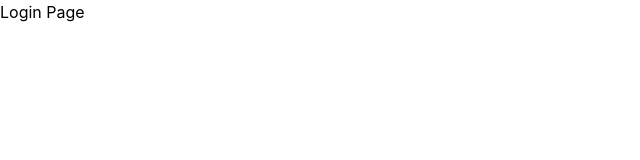
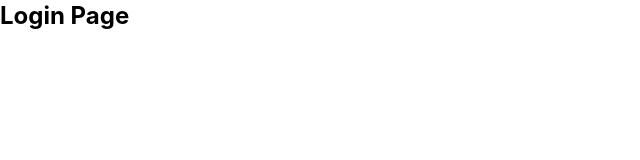
Before and after one commit to rawdaymohamed/ClientFlow, a React (Vite) app in the folder client/: page /login in a window 1280 px wide. Shown: the top 160 px of the page, without its empty margins (0-640 px from the left). Built offline with nearby package versions, Linux system fonts and the light colour scheme.

Commit message:
feat: test tailwind css in login page

```diff
--- a/client/src/pages/Login.jsx
+++ b/client/src/pages/Login.jsx
@@ -1,7 +1,7 @@
 import React from "react";
 
 const Login = () => {
-  return <div>Login Page</div>;
+  return <h1 className="text-2xl font-bold">Login Page</h1>;
 };
 
 export default Login;
```
